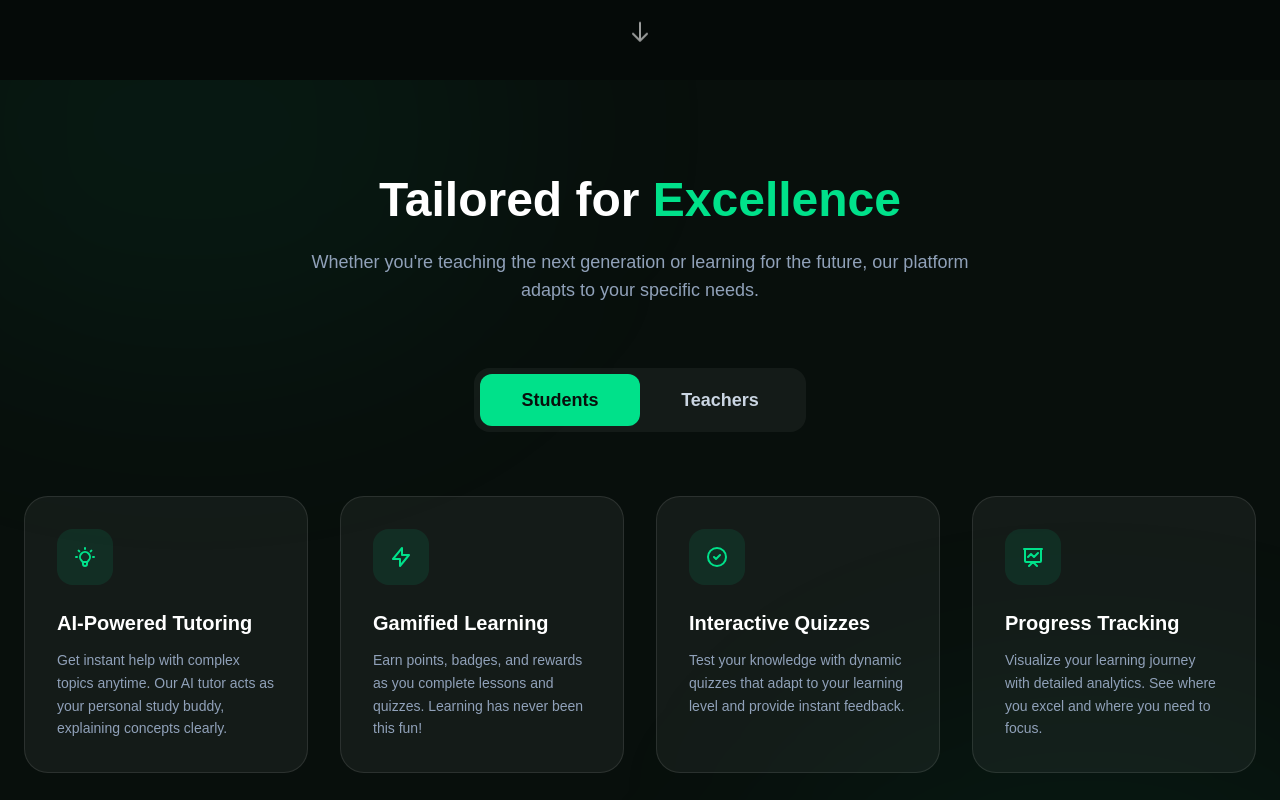
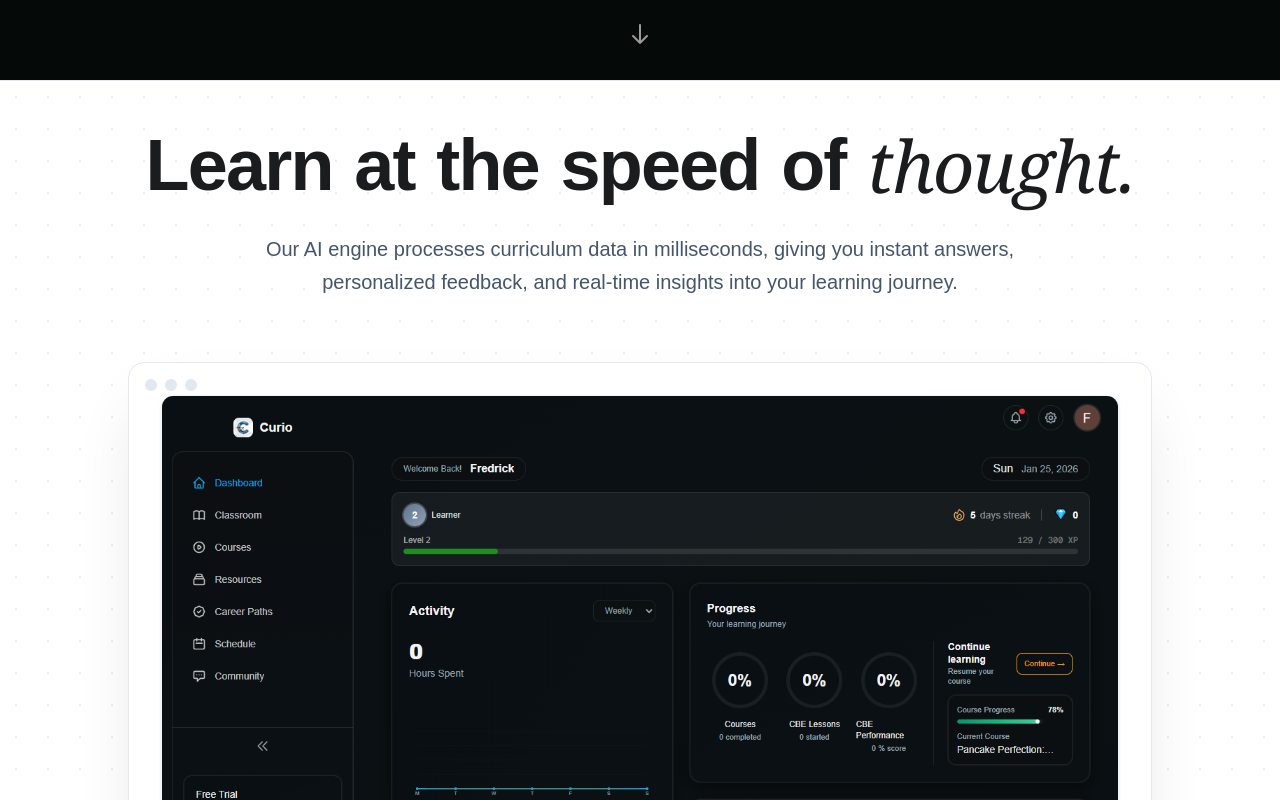
Before and after one commit to Code-Assassin-Fred/CBC-AI-Tutors, a Next.js app: page / in a window 1280 px wide. Shown: the part 720-1520 px from the top of the page. Built offline with nearby package versions, Linux system fonts and the light colour scheme; no server answers.

Commit message:
new landing page component

```diff
--- a/app/page.tsx
+++ b/app/page.tsx
@@ -1,4 +1,5 @@
 import HeroSection from "@/components/Landing/HeroSection";
+import LearnAtSpeed from "@/components/Landing/LearnAtSpeed";
 import FeaturesSection from "@/components/Landing/FeaturesSection";
 import AboutSection from "@/components/Landing/AboutSection";
 import TestimonialsSection from "@/components/Landing/TestimonialsSection";
@@ -9,6 +10,7 @@ export default function Home() {
   return (
     <main className="overflow-x-hidden">
       <HeroSection />
+      <LearnAtSpeed />
       <FeaturesSection />
       <AboutSection />
       <TestimonialsSection />
--- /dev/null
+++ b/components/Landing/LearnAtSpeed.tsx
@@ -0,0 +1,90 @@
+"use client";
+
+import { motion } from "framer-motion";
+
+export default function LearnAtSpeed() {
+    return (
+        <section className="relative pt-12 pb-24 bg-white overflow-hidden border-y border-slate-200">
+            {/* Dot Grid Background */}
+            <div
+                className="absolute inset-0 z-0 pointer-events-none opacity-[0.4]"
+                style={{
+                    backgroundImage: `radial-gradient(#cbd5e1 1.5px, transparent 1.5px)`,
+                    backgroundSize: "32px 32px"
+                }}
+            />
+
+            <div className="container mx-auto px-6 relative z-20">
+                <div className="flex flex-col items-center text-center">
+                    <motion.div
+                        initial="hidden"
+                        whileInView="visible"
+                        viewport={{ once: true }}
+                        variants={{
+                            hidden: { opacity: 0 },
+                            visible: {
+                                opacity: 1,
+                                transition: { staggerChildren: 0.1, delayChildren: 0.2 }
+                            }
+                        }}
+                    >
+                        <h2 className="text-3xl md:text-5xl lg:text-7xl font-bold text-[#1a1c1e] mb-8 tracking-tight flex flex-wrap justify-center gap-x-[0.3em]">
+                            {["Learn", "at", "the", "speed", "of"].map((word, i) => (
+                                <motion.span
+                                    key={i}
+                                    variants={{
+                                        hidden: { opacity: 0, y: 20 },
+                                        visible: { opacity: 1, y: 0, transition: { duration: 0.6, ease: [0.215, 0.61, 0.355, 1] } }
+                                    }}
+                                >
+                                    {word}
+                                </motion.span>
+                            ))}
+                            <motion.span
+                                variants={{
+                                    hidden: { opacity: 0, y: 20, scale: 0.95 },
+                                    visible: { opacity: 1, y: 0, scale: 1, transition: { duration: 0.8, ease: "easeOut" } }
+                                }}
+                                className="font-serif italic font-medium"
+                            >
+                                thought.
+                            </motion.span>
+                        </h2>
+                        <motion.p
+                            initial={{ opacity: 0, y: 10 }}
+                            whileInView={{ opacity: 1, y: 0 }}
+                            transition={{ delay: 1, duration: 0.8 }}
+                            className="text-slate-600 text-lg md:text-xl max-w-3xl mx-auto leading-relaxed"
+                        >
+                            Our AI engine processes curriculum data in milliseconds, giving you instant answers,
+                            personalized feedback, and real-time insights into your learning journey.
+                        </motion.p>
+                    </motion.div>
+
+                    {/* Dashboard Preview Container */}
+                    <motion.div
+                        initial={{ opacity: 0, scale: 0.95, y: 40 }}
+                        whileInView={{ opacity: 1, scale: 1, y: 0 }}
+                        viewport={{ once: true }}
+                        transition={{ duration: 1, ease: "easeOut" }}
+                        className="mt-16 w-full max-w-5xl px-4 md:px-0"
+                    >
+                        <div className="relative rounded-2xl overflow-hidden shadow-[0_32px_64px_-16px_rgba(0,0,0,0.12)] border border-slate-200 bg-white p-4 md:p-8">
+                            <img
+                                src="/Curio Student Dashboard.PNG"
+                                alt="Student Dashboard"
+                                className="w-full h-auto rounded-xl shadow-sm border border-slate-100"
+                            />
+                            {/* Browser Bars/Dots (Standard Aesthetic) */}
+                            <div className="absolute top-4 left-4 flex gap-2">
+                                <div className="w-3 h-3 rounded-full bg-slate-200" />
+                                <div className="w-3 h-3 rounded-full bg-slate-200" />
+                                <div className="w-3 h-3 rounded-full bg-slate-200" />
+                            </div>
+                        </div>
+                    </motion.div>
+                </div>
+            </div>
+        </section>
+    );
+}
```
